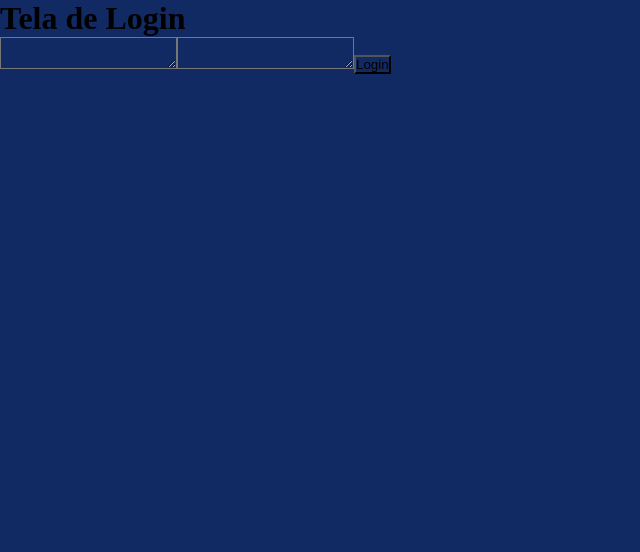
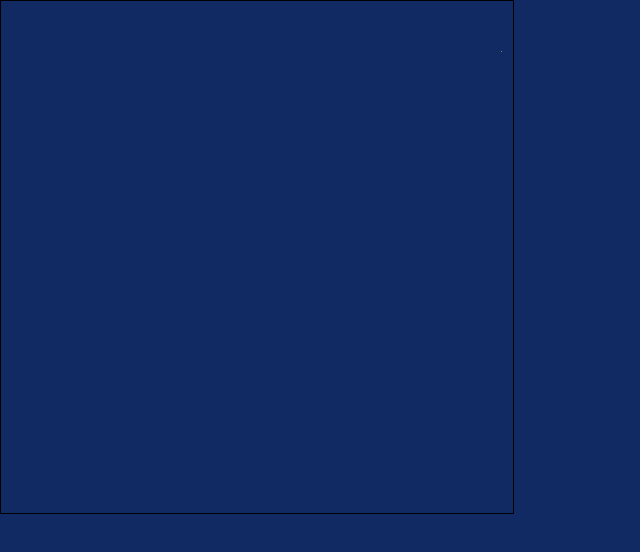
Before and after one commit to dallelaste0105/clan_manager, a React (Vite) app in the folder frontend/clan_manager/: page /canvas in a window 1280 px wide. Before the commit this address led to /. Shown: the top 552 px of the page, without its empty margins (0-640 px from the left). Built offline with nearby package versions, Linux system fonts and the light colour scheme.

Commit message:
feat: basis for procedural generation

```diff
--- a/frontend/clan_manager/src/App.tsx
+++ b/frontend/clan_manager/src/App.tsx
@@ -2,6 +2,7 @@ import { Routes, Route, Navigate } from 'react-router-dom';
 import LoginScreen from './screens/loginScreen';
 import SignupScreen from './screens/signupScreen';
 import MapaSvg from './screens/home';
+import CanvasTest from './screens/canvasTest';
 
 export default function App() {
   return (
@@ -12,6 +13,7 @@ export default function App() {
       <Route path="/login" element={<LoginScreen />} />
       <Route path="/signup" element={<SignupScreen />} />
       <Route path="/mapa" element={<MapaSvg />} />
+      <Route path="/canvas" element={<CanvasTest seed={501} />} />
 
     </Routes>
   )
--- /dev/null
+++ b/frontend/clan_manager/src/components/grass.tsx
@@ -0,0 +1,6 @@
+export const Grass = {
+  draw(ctx: CanvasRenderingContext2D, x: number, y: number) {
+    ctx.fillStyle = "#3cb043";
+    ctx.fillRect(x, y, 1, 1);
+  }
+};
--- /dev/null
+++ b/frontend/clan_manager/src/screens/canvasTest.tsx
@@ -0,0 +1,25 @@
+import { useEffect, useRef } from "react";
+import { Grass } from "../components/grass";
+
+export default function GameCanvas({ seed }: { seed: number }) {
+  const canvasRef = useRef<HTMLCanvasElement>(null);
+
+  useEffect(() => {
+    const canvas = canvasRef.current;
+    if (!canvas) return;
+    const ctx = canvas.getContext("2d");
+    if (!ctx) return;
+
+    Grass.draw(ctx, 500, 50);
+
+  }, [seed]);
+
+  return (
+    <canvas
+      ref={canvasRef}
+      width={512}
+      height={512}
+      style={{ border: "1px solid black" }}
+    />
+  );
+}
```
